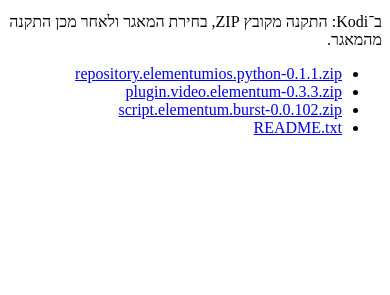
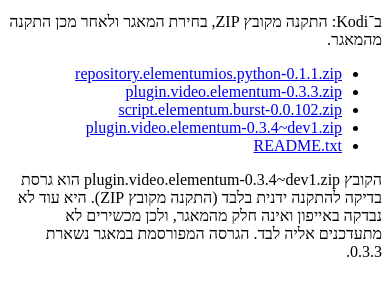
Before and after one commit to daniel24ka/elementum-ios-python, a plain HTML site: page index.html in a window 390 px wide. Shown: the part 137-432 px from the top of the page. Drawn offline with Linux system fonts and the light colour scheme.

Commit message:
Add 0.3.4~dev1 test package for manual installation
The package is built from branch improve-playback (commit ea26f7f) and is
the exact file that passed 207 packaged tests. It is offered next to the
repository ZIP for "Install from zip file" on a test device.

It is not part of the repository index: repo/addons.xml, its MD5 and the
package manifest are unchanged, so the published version stays 0.3.3 and no
device updates to this build by itself. It has not been run on an iPhone.

Co-Authored-By: Claude Fable 5.2 <noreply@anthropic.com>

```diff
--- a/index.html
+++ b/index.html
@@ -5,4 +5,6 @@
 <ul><li><a href="repository.elementumios.python-0.1.1.zip">repository.elementumios.python-0.1.1.zip</a></li>
 <li><a href="repo/plugin.video.elementum/plugin.video.elementum-0.3.3.zip">plugin.video.elementum-0.3.3.zip</a></li>
 <li><a href="repo/script.elementum.burst/script.elementum.burst-0.0.102.zip">script.elementum.burst-0.0.102.zip</a></li>
-<li><a href="README.txt">README.txt</a></li></ul></body></html>
+<li><a href="plugin.video.elementum-0.3.4~dev1.zip">plugin.video.elementum-0.3.4~dev1.zip</a></li>
+<li><a href="README.txt">README.txt</a></li></ul>
+<p>הקובץ plugin.video.elementum-0.3.4~dev1.zip הוא גרסת בדיקה להתקנה ידנית בלבד (התקנה מקובץ ZIP). היא עוד לא נבדקה באייפון ואינה חלק מהמאגר, ולכן מכשירים לא מתעדכנים אליה לבד. הגרסה המפורסמת במאגר נשארת 0.3.3.</p></body></html>
```
Also changed, not shown: 2 other files.
